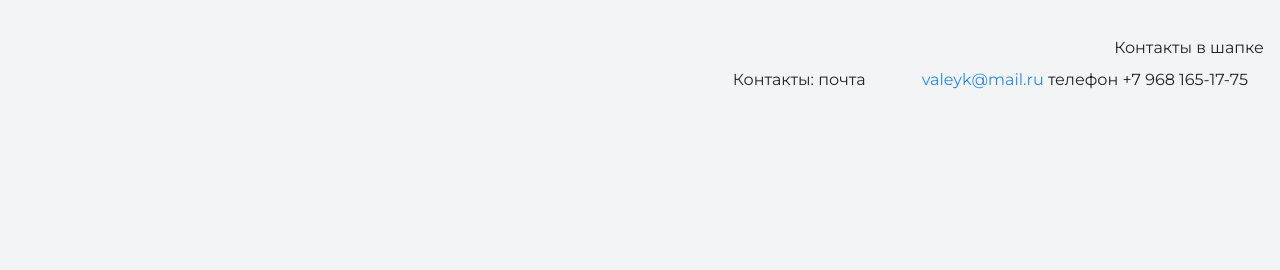
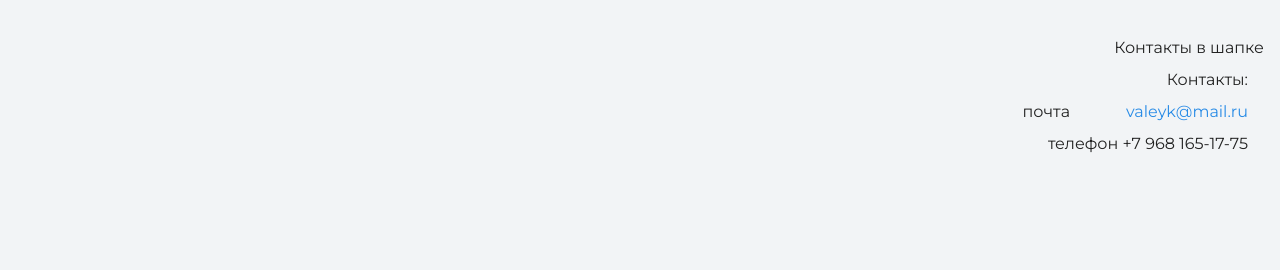
Before and after one commit to valeyk/portfolio, a plain HTML site: page index.html in a window 1280 px wide. Shown: the top 270 px of the page. Drawn offline with nearby package versions, Linux system fonts and the light colour scheme.

Commit message:
Changes contact details p.2

```diff
--- a/index.html
+++ b/index.html
@@ -10,8 +10,8 @@
   <body>
     <header class="page-header">
      <div class="container"> Контакты в шапке
-        <div class="container">Контакты: почта<a href="mailto:valeyk@mail.ru">valeyk@mail.ru</a>
-       телефон +7 968 165-17-75</div></div>
+        <div class="container">Контакты: <div>почта<a href="mailto:valeyk@mail.ru">valeyk@mail.ru</a></div>
+          <div>телефон +7 968 165-17-75</div></div></div>
     </header>
 
     <section class="hero-image">
```
